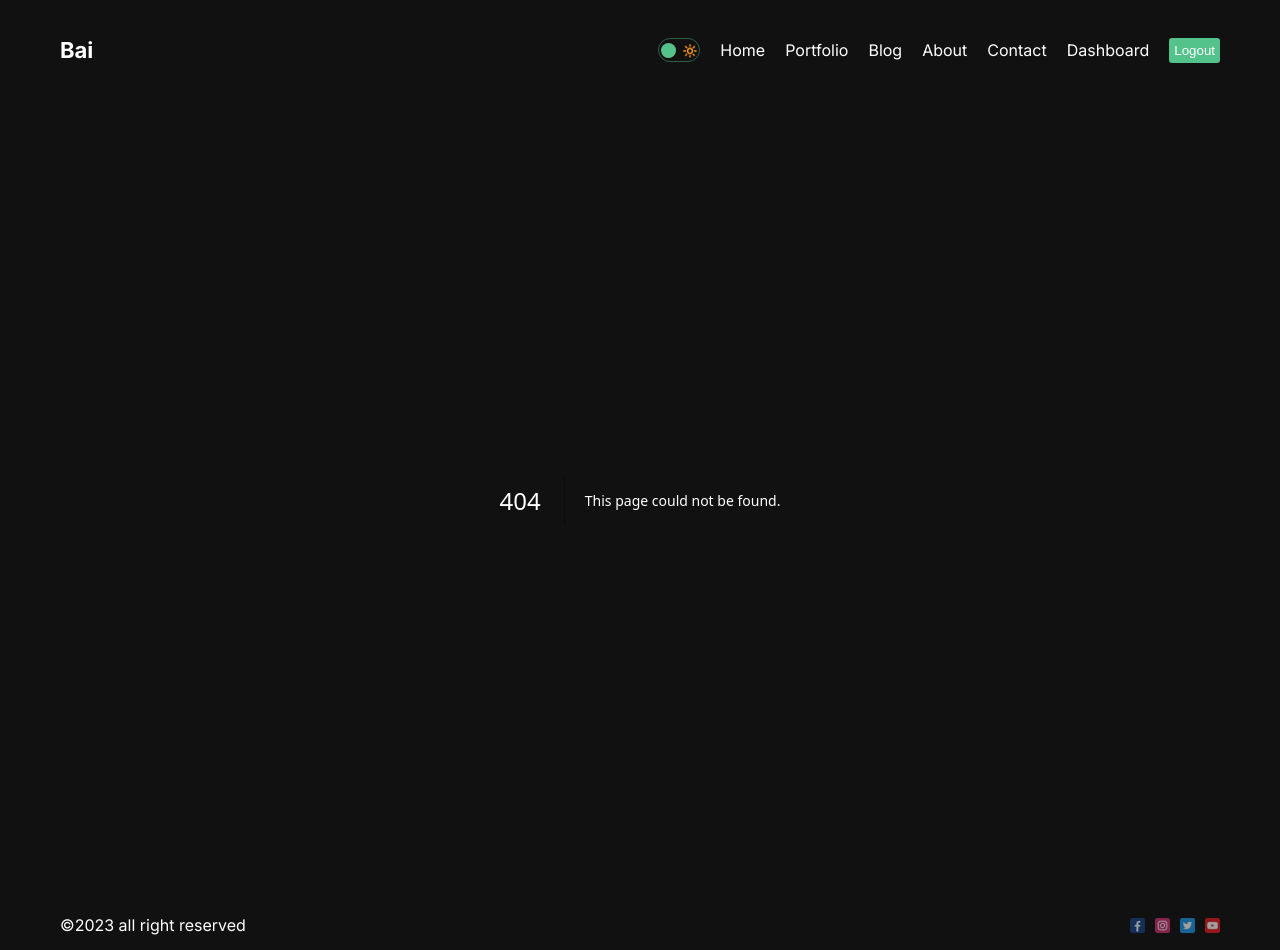
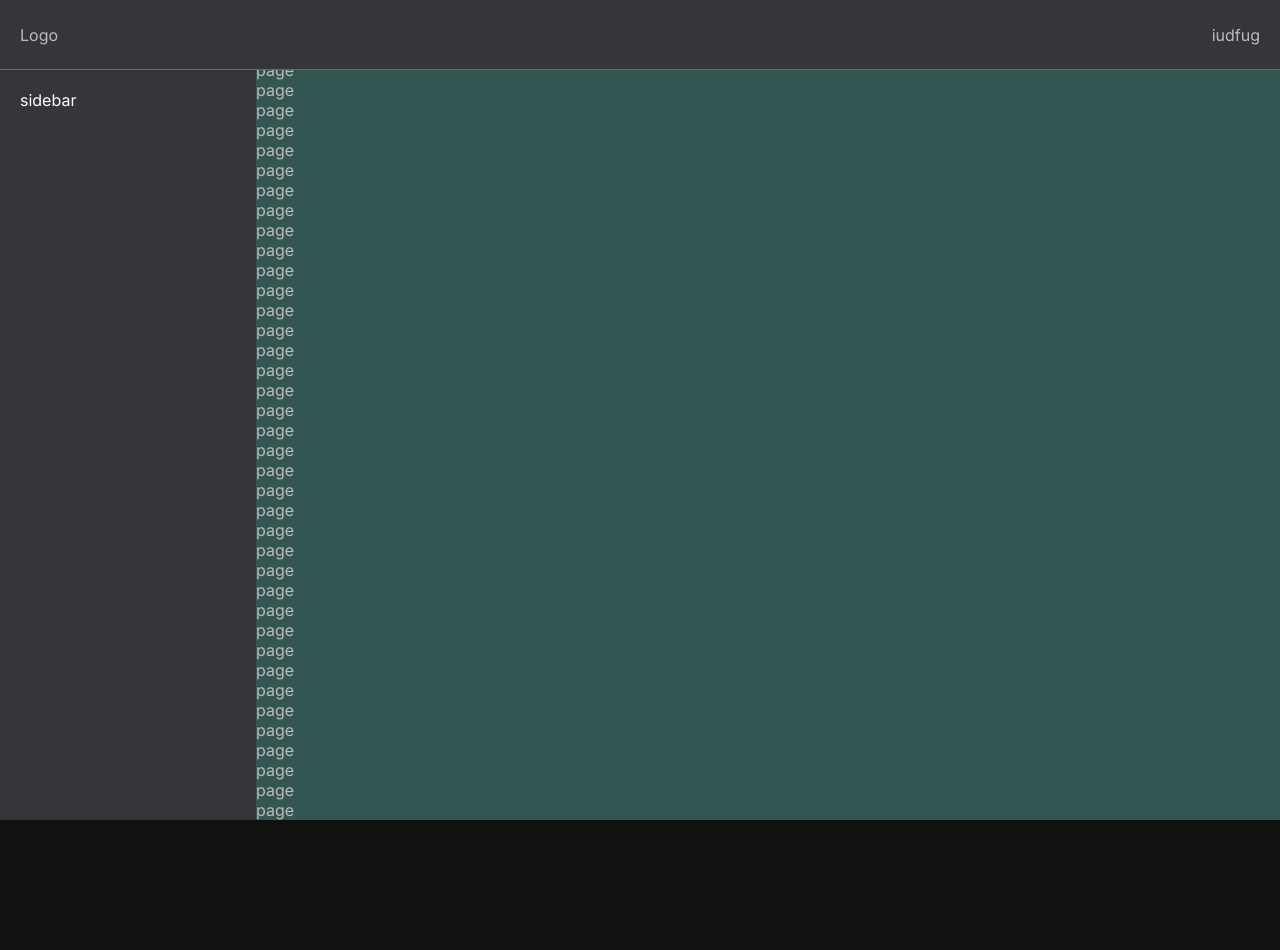
Before and after one commit to stivex001/bai_blog, a Next.js app: page /hr in a window 1280 px wide. Before the commit this address had no page. After the commit the page ends 820 px from the top, so only its background shows below. Built offline with nearby package versions, Linux system fonts and the light colour scheme.

Commit message:
imlemented another component

```diff
--- /dev/null
+++ b/src/app/hr/hr.module.css
@@ -0,0 +1,4 @@
+/* .container {
+  padding: 20px;
+  height: calc(100vh - 30px);
+} */
--- /dev/null
+++ b/src/app/hr/layout.js
@@ -0,0 +1,17 @@
+import Leftbar from "@/components/HR/navbar/Leftbar";
+import Topbar from "@/components/HR/navbar/Topbar";
+import React from "react";
+
+const layout = ({ children }) => {
+  return (
+    <div>
+      <Topbar />
+      <div style={{ display: "flex" }}>
+        <Leftbar />
+        <div style={{ backgroundColor: "#345652", flex: "4"  }}>{children}</div>
+      </div>
+    </div>
+  );
+};
+
+export default layout;
--- /dev/null
+++ b/src/app/hr/page.jsx
@@ -0,0 +1,51 @@
+import styles from "./hr.module.css";
+
+const page = () => {
+  return (
+    <div className={styles.container}>
+      <p>page</p>
+      <p>page</p>
+      <p>page</p>
+      <p>page</p>
+      <p>page</p>
+      <p>page</p>
+      <p>page</p>
+      <p>page</p>
+      <p>page</p>
+      <p>page</p>
+      <p>page</p>
+      <p>page</p>
+      <p>page</p>
+      <p>page</p>
+      <p>page</p>
+      <p>page</p>
+      <p>page</p>
+      <p>page</p>
+      <p>page</p>
+      <p>page</p>
+      <p>page</p>
+      <p>page</p>
+      <p>page</p>
+      <p>page</p>
+      <p>page</p>
+      <p>page</p>
+      <p>page</p>
+      <p>page</p>
+      <p>page</p>
+      <p>page</p>
+      <p>page</p>
+      <p>page</p>
+      <p>page</p>
+      <p>page</p>
+      <p>page</p>
+      <p>page</p>
+      <p>page</p>
+      <p>page</p>
+      <p>page</p>
+      <p>page</p>
+      <p>page</p>
+    </div>
+  );
+};
+
+export default page;
--- a/src/app/layout.js
+++ b/src/app/layout.js
@@ -15,13 +15,14 @@ export default function RootLayout({ children }) {
   return (
     <html lang="en">
       <body className={inter.className}>
-        <ThemeProvider>
+        <div>{children}</div>
+        {/* <ThemeProvider>
           <div className="container">
             <Navbar />
             {children}
             <Footer />
           </div>
-        </ThemeProvider>
+        </ThemeProvider> */}
       </body>
     </html>
   );
--- /dev/null
+++ b/src/components/HR/navbar/Leftbar.jsx
@@ -0,0 +1,13 @@
+import styles from "./navbar.module.css";
+
+const Leftbar = () => {
+  return (
+    <div className={styles.container}>
+      <div className={styles.sidebar}>
+        sidebar
+      </div>
+    </div>
+  );
+};
+
+export default Leftbar;
--- /dev/null
+++ b/src/components/HR/navbar/Topbar.jsx
@@ -0,0 +1,18 @@
+import styles from "./navbar.module.css"
+
+const Topbar = () => {
+  return (
+    <div className={styles.topbar}>
+        <div className={styles.wrapper}>
+            <div className={styles.left}>
+                <p>Logo</p>
+            </div>
+            <div className={styles.right}>
+                iudfug
+            </div>
+        </div>
+    </div>
+  )
+}
+
+export default Topbar
--- /dev/null
+++ b/src/components/HR/navbar/navbar.module.css
@@ -0,0 +1,33 @@
+.topbar {
+  width: 100%;
+  height: 70px;
+  background-color: #35363a;
+  border-bottom: 1px solid #66676b;
+  position: fixed;
+  top: 0px;
+  z-index: 999;
+}
+
+.wrapper {
+  height: 100%;
+  display: flex;
+  align-items: center;
+  justify-content: space-between;
+  padding: 0px 20px;
+}
+
+/* Leftbar */
+
+.container {
+  flex: 1;
+  background-color: #35363a;
+  color: white;
+}
+
+.sidebar {
+  padding: 20px;
+  height: calc(100vh - 70px);
+  position: sticky;
+  top: 70px;
+  overflow-y: auto;
+}
```
